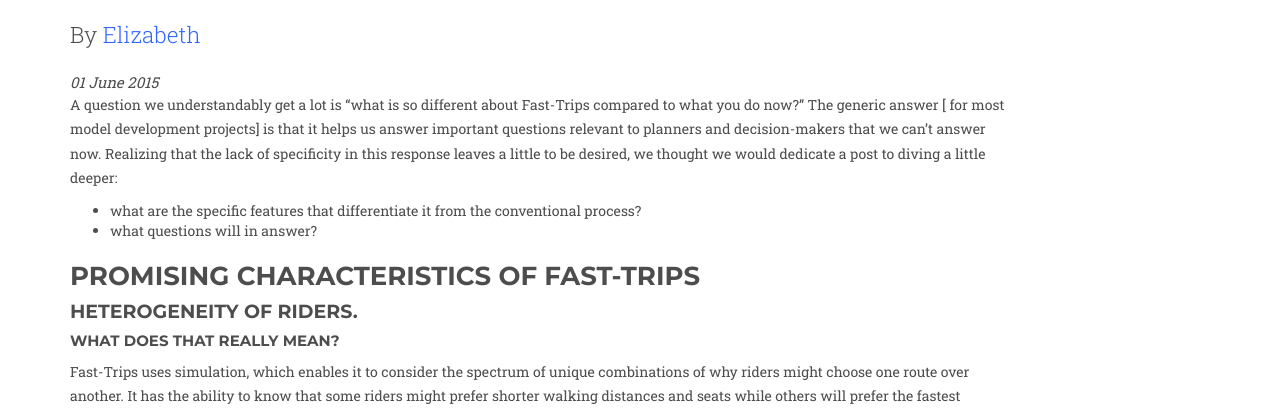
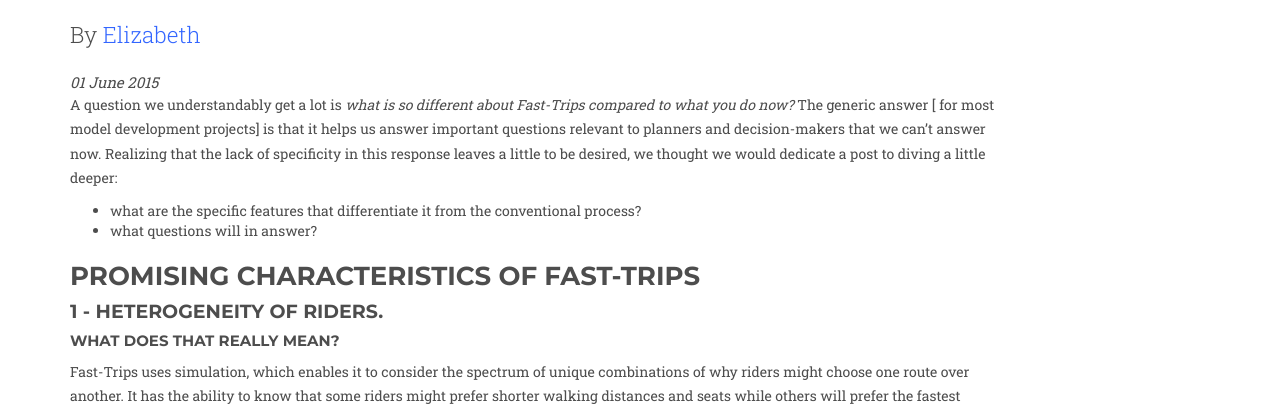
Before and after one commit to BayAreaMetro/fast-trips-project, a Jekyll site: the page built from _posts/2015-06-01-why.md, in a window 1280 px wide and 900 px high. Shown: the part 257-665 px from the top of the window. Built offline with Jekyll 4.4.1, drawn with Linux system fonts in a browser that asks for light colours; some web fonts are replaced; comment, search, counter and statistics services are not loaded; some of the changed text lies outside the part shown.

Commit message:
Fix bullets in post

```diff
--- a/_posts/2015-06-01-why.md
+++ b/_posts/2015-06-01-why.md
@@ -64,17 +64,18 @@
       source: ""
 ---
 
-A question we understandably get a lot is "what is so different about Fast-Trips compared to
-what you do now?"  The generic answer [ for most model development projects] is that it
+A question we understandably get a lot is *what is so different about Fast-Trips compared to
+what you do now?*  The generic answer [ for most model development projects] is that it
 helps us answer important questions relevant to planners and decision-makers that we can't
 answer now.  Realizing that the lack of specificity in this response leaves a little to be
 desired, we thought we would dedicate a post to diving a little deeper:
+
 * what are the specific features that differentiate it from the conventional process?
 * what questions will in answer?
 
 ### Promising Characteristics of Fast-Trips
 
-#### Heterogeneity of riders.
+#### 1 - Heterogeneity of riders.
 
 ##### What does that really mean?
 
```
Also changed, not shown: other parts of _posts/2015-06-01-why.md (+1 -1 lines).
